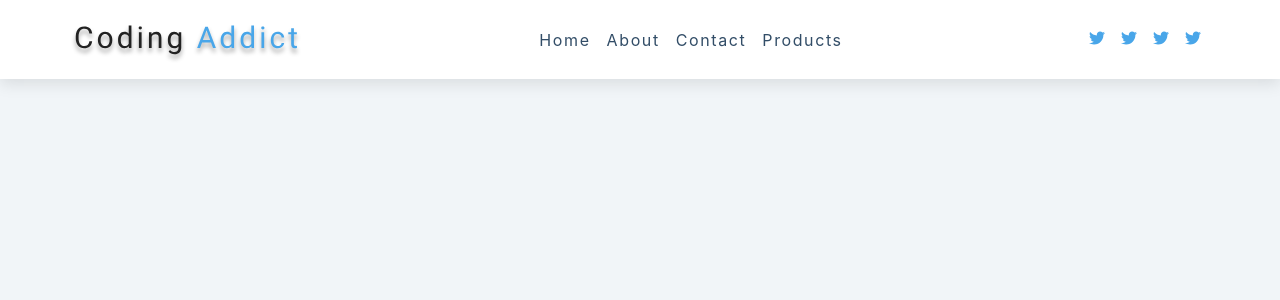
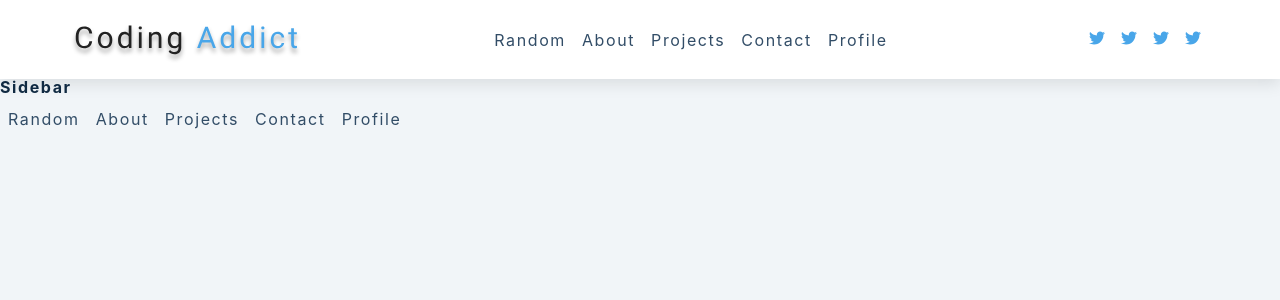
Before and after one commit to RostykZhuk/Web-dev, a React (Create React App) app in the folder React-Youtube/FreeCodeCamp Course1/react-pet-proj/11-navbar/: page / in a window 1280 px wide. Shown: the top 300 px of the page. Built offline with nearby package versions, Linux system fonts and the light colour scheme; the HTML template or start-up script is replaced by a standard one.

Commit message:
navbar links data

```diff
--- a/React-Youtube/FreeCodeCamp Course1/react-pet-proj/11-navbar/src/App.js
+++ b/React-Youtube/FreeCodeCamp Course1/react-pet-proj/11-navbar/src/App.js
@@ -1,9 +1,11 @@
 import React from 'react';
 import Navbar from './Navbar';
+import Sidebar from './Sidebar';
 function App() {
   return (
     <>
       <Navbar />
+      <Sidebar />
     </>
   );
 }
--- a/React-Youtube/FreeCodeCamp Course1/react-pet-proj/11-navbar/src/Navbar.js
+++ b/React-Youtube/FreeCodeCamp Course1/react-pet-proj/11-navbar/src/Navbar.js
@@ -15,18 +15,14 @@
         </div>
         <div className='links-container show-container'>
           <ul className='links'>
-            <li>
-              <a href='#'>home</a>
-            </li>
-            <li>
-              <a href='#'>about</a>
-            </li>
-            <li>
-              <a href='#'>contact</a>
-            </li>
-            <li>
-              <a href='#'>products</a>
-            </li>
+            {links.map((link) => {
+              const { id, url, text } = link;
+              return (
+                <li key={id}>
+                  <a href={url}>{text}</a>
+                </li>
+              );
+            })}
           </ul>
         </div>
         <ul className='social-icons'>
--- /dev/null
+++ b/React-Youtube/FreeCodeCamp Course1/react-pet-proj/11-navbar/src/Sidebar.js
@@ -0,0 +1,24 @@
+import React from 'react';
+import { links, social } from './data';
+
+function Sidebar() {
+  return (
+    <>
+      <h4>Sidebar</h4>
+      <div className='links-container show-container'>
+        <ul className='links'>
+          {links.map((link) => {
+            const { id, url, text } = link;
+            return (
+              <li key={id}>
+                <a href={url}>{text}</a>
+              </li>
+            );
+          })}
+        </ul>
+      </div>
+    </>
+  );
+}
+
+export default Sidebar;
```
